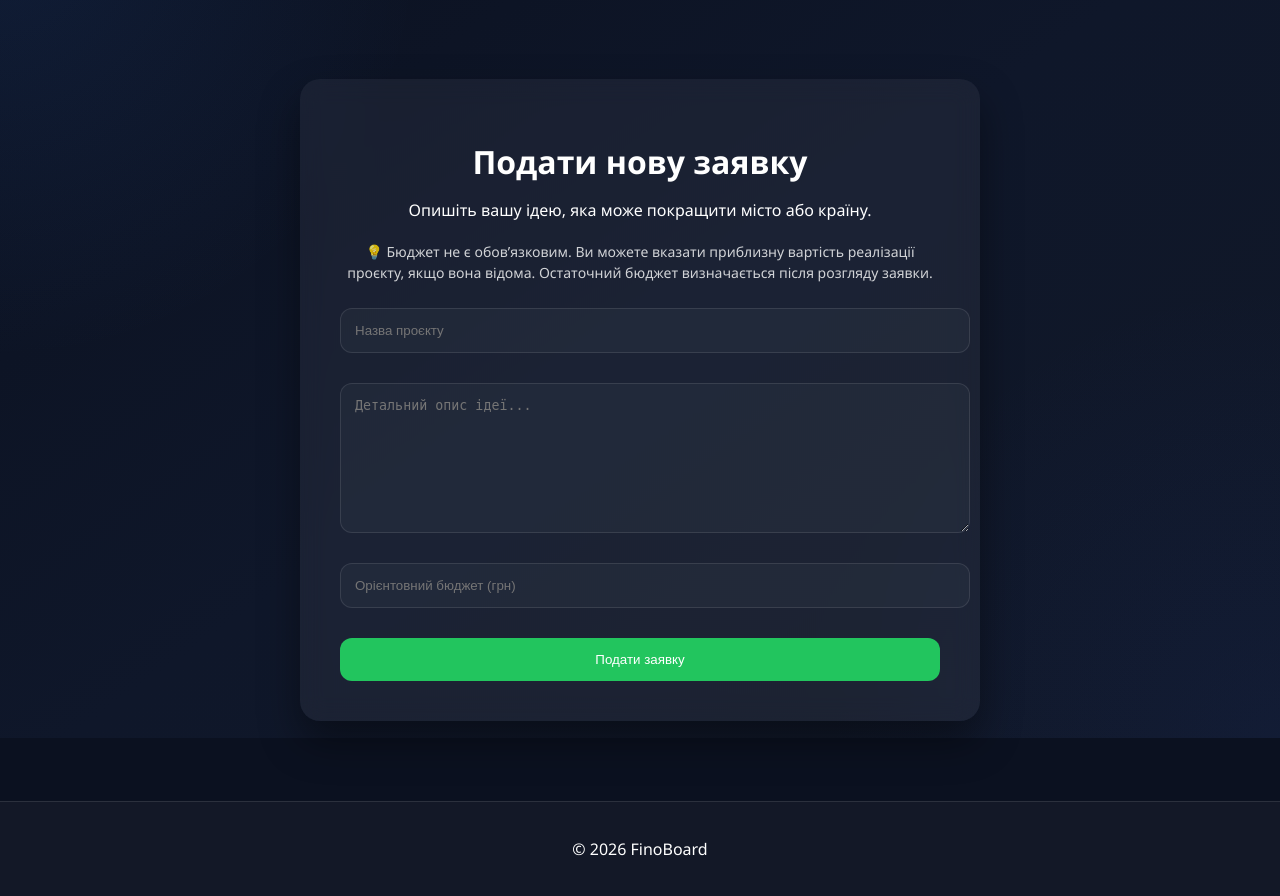
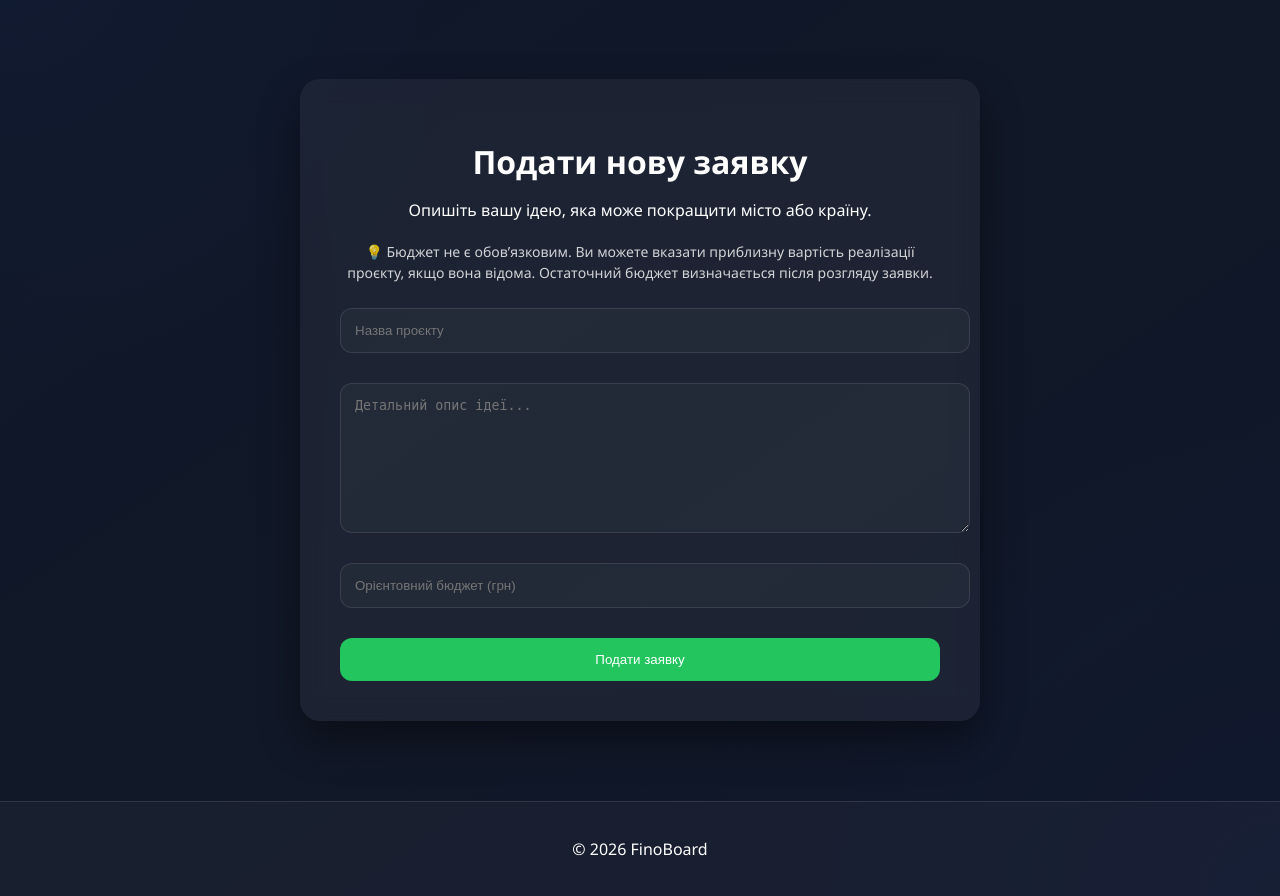
Before and after one commit to Sofier2/finoboard, a Django app: page /create/ in a window 1280 px wide. Shown: the part 62-958 px from the top of the page. Run offline with Django 5.2, Linux system fonts and the light colour scheme; the visitor is signed in with stand-in values (Sample User, id 1).

Commit message:
Initial commit FinoBoard

```diff
--- a/requests_app/templates/base.html
+++ b/requests_app/templates/base.html
@@ -9,20 +9,22 @@
 
     <style>
     html, body {
-    height: 100%;
+
     margin: 0;
     background: #0b1120;
 }
     body {
     min-height: 100vh;
+    margin: 0;
+
     display: flex;
     flex-direction: column;
 
     background:
-        radial-gradient(circle at top left, rgba(59,130,246,0.10), transparent 28%),
-        radial-gradient(circle at bottom right, rgba(30,64,175,0.10), transparent 30%),
-        linear-gradient(145deg, #0b1120, #0f172a, #111827);
-        color: white;
+radial-gradient(circle at top left, rgba(59,130,246,0.04), transparent 28%),
+radial-gradient(circle at bottom right, rgba(30,64,175,0.04), transparent 30%),
+linear-gradient(145deg, #0f172a, #111827, #0f172a);
+color: white;
 }
 
 .container {
@@ -89,11 +91,13 @@
     }
 
     .footer {
-        text-align: center;
-        padding: 20px;
-        color: white;
-        border-top: 1px solid rgba(255,255,255,0.1);
-        background: rgba(255,255,255,0.03);
+        margin-top: auto;
+
+    text-align: center;
+    padding: 20px;
+
+    border-top: 1px solid rgba(255,255,255,0.1);
+    background: rgba(255,255,255,0.03);
     }
     </style>
 </head>
```
